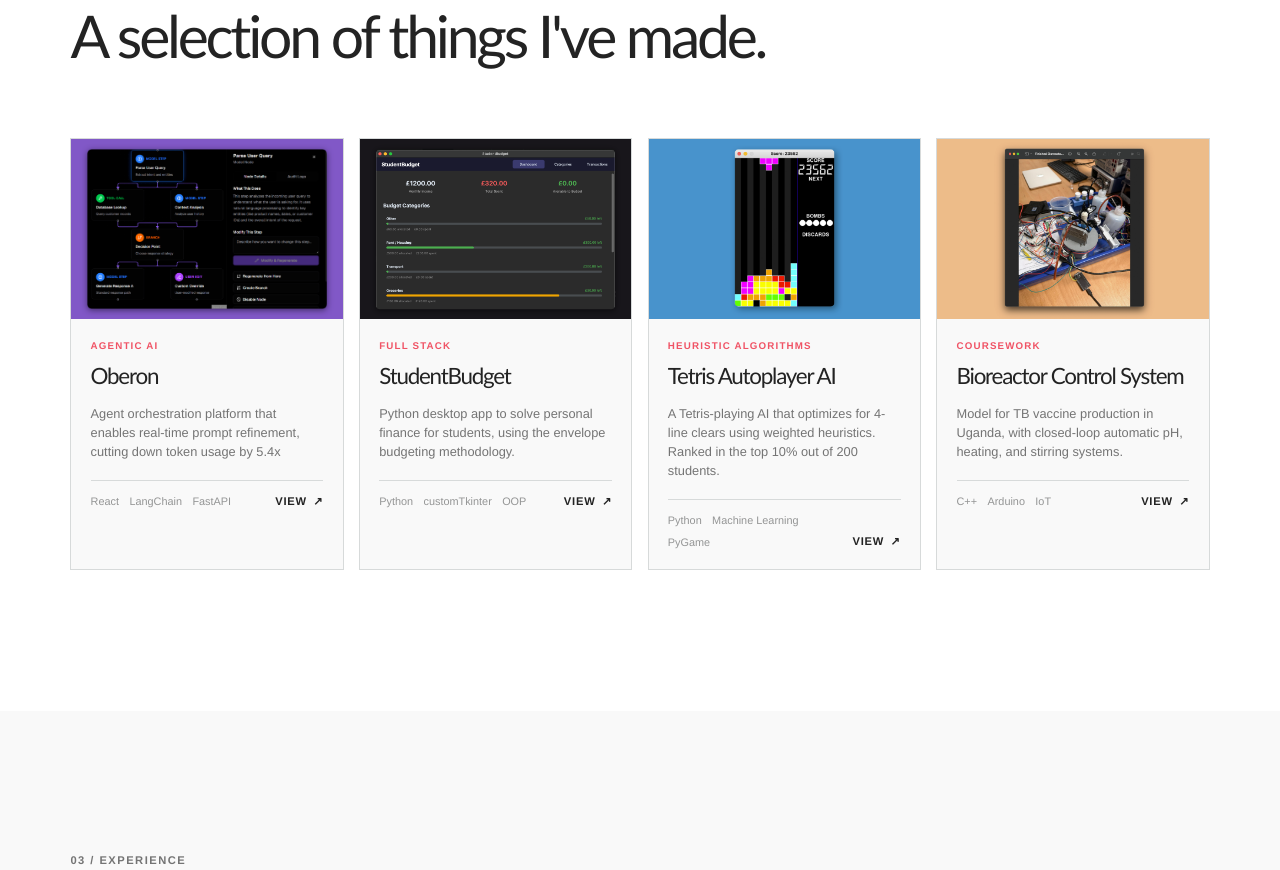
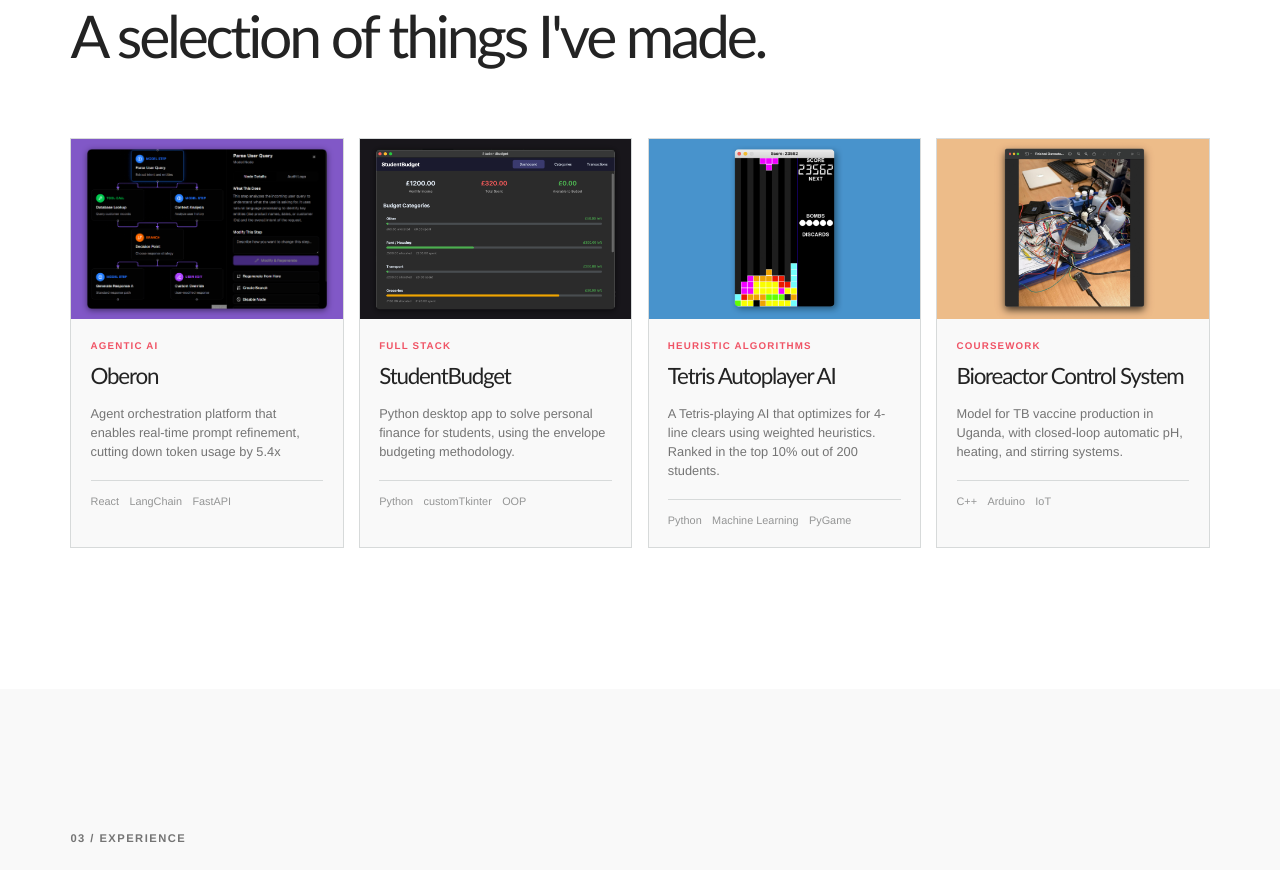
Before and after one commit to Pratik-Harani/portfolio-site, a Next.js app: page / in a window 1280 px wide. Shown: the part 1720-2590 px from the top of the page. Built offline with nearby package versions, Linux system fonts and the light colour scheme.

Commit message:
Make entire project card clickable & remove View button

```diff
--- a/app/page.tsx
+++ b/app/page.tsx
@@ -143,7 +143,12 @@ export default function Home() {
         </div>
         <div className="project-grid">
           {projects.map((project, index) => (
-            <article className={`project-card project-${index + 1} reveal`} key={project.title}>
+            <a
+              className={`project-card project-${index + 1} reveal`}
+              href={project.liveUrl}
+              key={project.title}
+              aria-label={`View ${project.title}`}
+            >
               <div className="project-image">
                 <Image src={project.image} fill sizes="(max-width: 800px) 100vw, 25vw" className="project-image-content" alt={`Screenshot of ${project.title}`}/>
 
@@ -156,10 +161,9 @@ export default function Home() {
                   <ul aria-label={`${project.title} technologies`}>
                     {project.technologies.map((technology) => <li key={technology}>{technology}</li>)}
                   </ul>
-                  <a aria-label={`View ${project.title}`} href={project.liveUrl}>View <ArrowIcon /></a>
                 </div>
               </div>
-            </article>
+            </a>
           ))}
         </div>
       </section>
```
